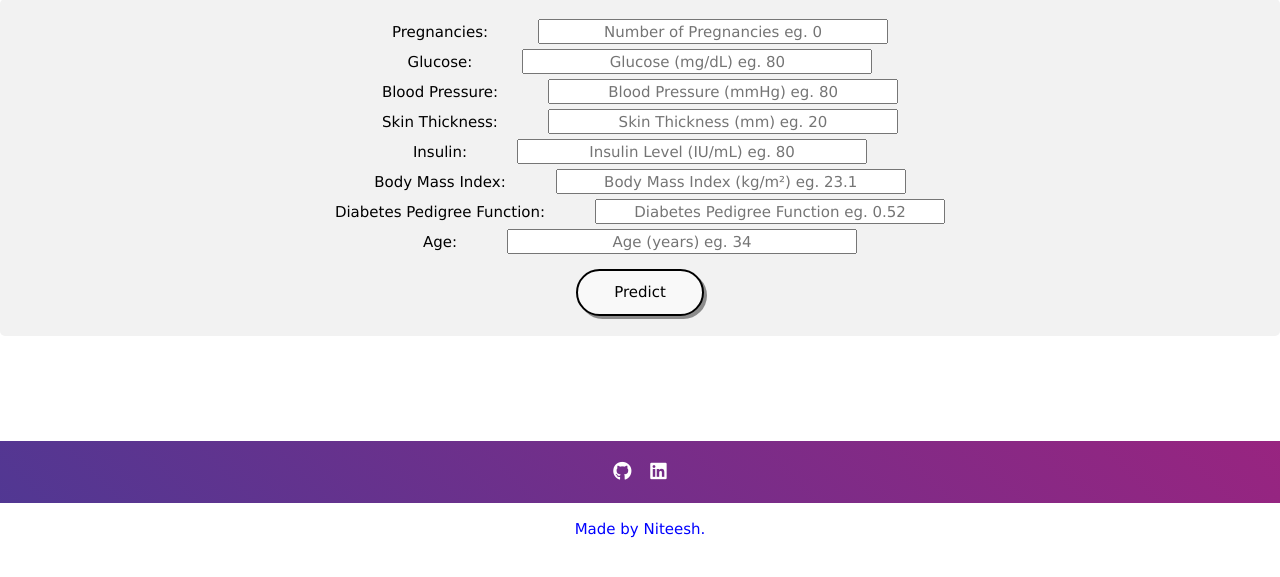
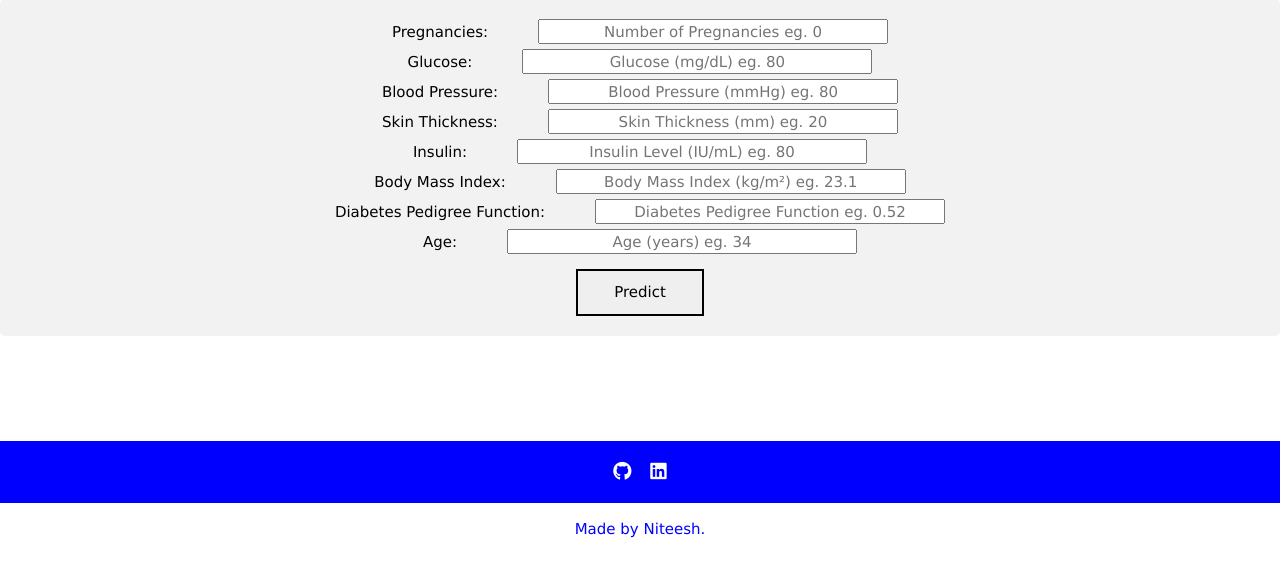
Before and after one commit to Niteesh95/Diabetes-Prediction-Deployment, a Flask app: page / in a window 1280 px wide. Shown: the part 96-673 px from the top of the page. Run offline with Flask 2, Linux system fonts and the light colour scheme; parts of the project's set-up code (start-up, migrations or seed data) failed here and were passed over; some libraries are stand-ins or nearby versions.

Commit message:
updated css

```diff
--- a/static/styles.css
+++ b/static/styles.css
@@ -15,10 +15,11 @@ body {
   border-radius: 5px;
   background-color: #f2f2f2;
   padding: 20px;
+  text-align: center;
 }
 
 .label {
-    text-align: left;
+    text-align: right;
     margin-right: 50px;
 }
 
@@ -30,11 +31,8 @@ body {
 }
 
 .my-cta-button{
-	background: #f9f9f9;
    	border: 2px solid #000000;
-    border-radius: 1000px;
-    box-shadow: 3px 3px #8c8c8c;
-	   margin-top: 10px;
+	margin-top: 10px;
     padding: 10px 36px;
     text-align: center;
 }
@@ -45,14 +43,11 @@ body {
 }
 
 .footer{
+	flex-shrink: 0;
+	position: relative;
 	padding: 20px;
-	background: linear-gradient(45deg, #443B96, #F60B68, #F4483A);
+  background: Blue;
 	background-size: 500% 500%;
-}
-
-.footer-description {
-  color: Blue;
-  text-align: center;
 }
 
 .results{
--- a/templates/index.html
+++ b/templates/index.html
@@ -49,7 +49,7 @@
         <a target="_blank" href="https://www.linkedin.com/in/niteesh-chanabasanavar"><i class="fab fa-linkedin fa-lg contact-icon"></i></a>
            </div>
       <footer class="w3-container">
-           <p class='footer-description'>Made by Niteesh.</p>
+           <p>Made by Niteesh.</p>
       </footer>
 
     </body>
```
